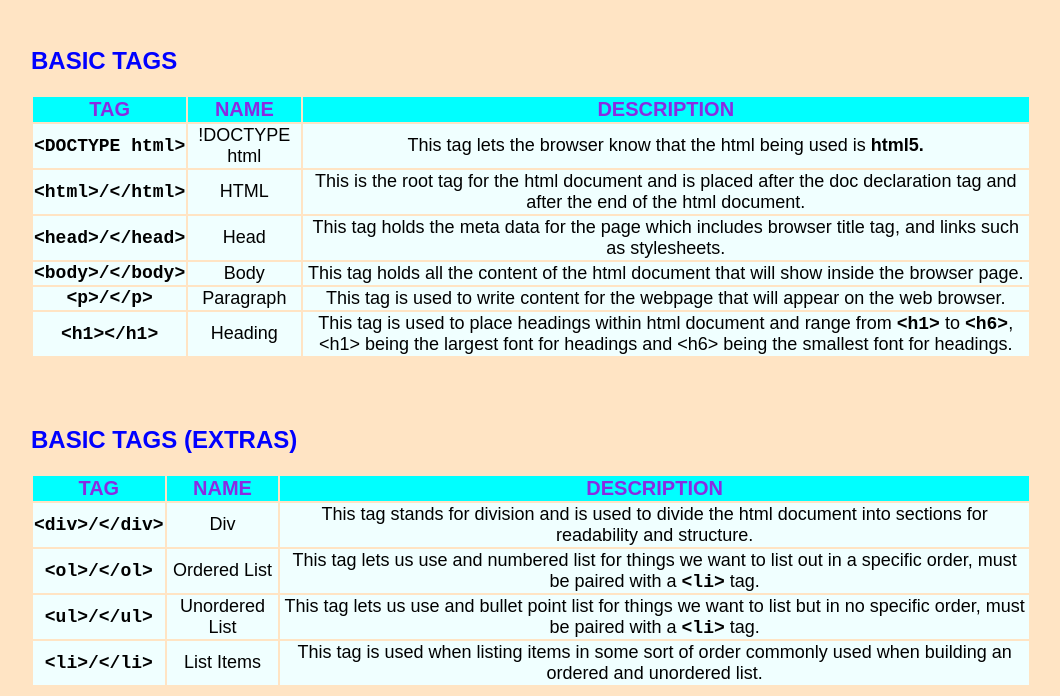
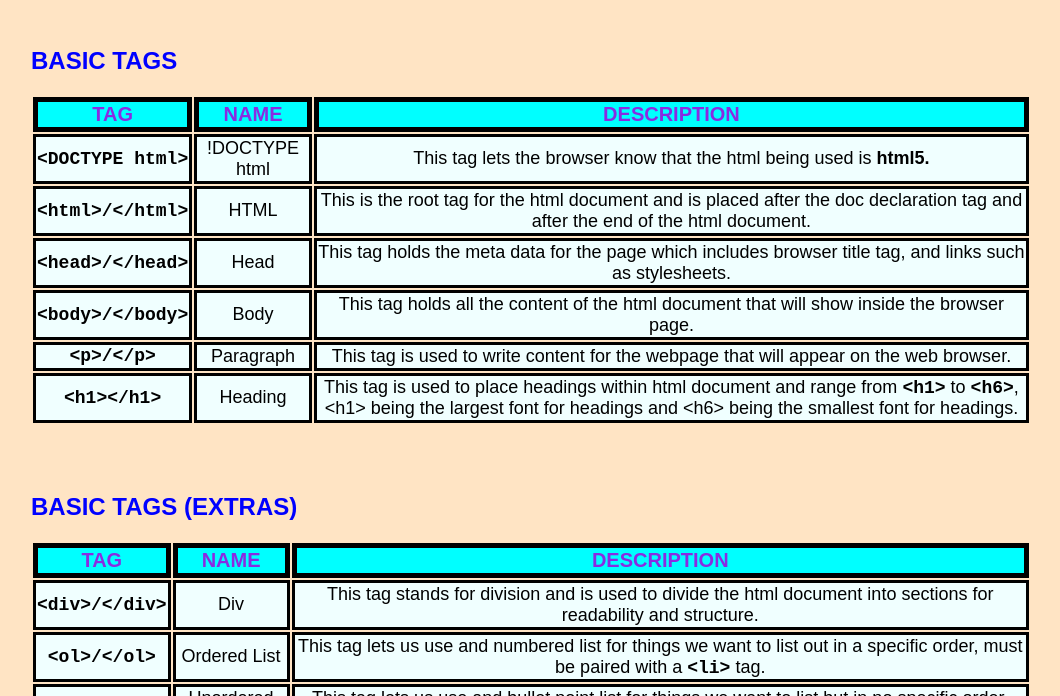
Before and after one commit to CanaanCobb/CanaanCobb, a plain HTML site: page index.html in a window 1280 px wide. Shown: the part 90-786 px from the top of the page, without its empty margins (109-1169 px from the left). Drawn offline with Linux system fonts and the light colour scheme.

Commit message:
Update style.css

```diff
--- a/style.css
+++ b/style.css
@@ -1,4 +1,3 @@
-/* styles both the basic html section and basic html extras section */
 body {
   background-color: bisque;
   font-family: Arial, Helvetica, sans-serif;
@@ -16,6 +15,14 @@ h2 {
 
 span {
   font-family: Monospace;
+}
+
+td {
+  border: solid black;
+}
+
+th {
+  border: 5px solid black;
 }
 
 .code {
```
